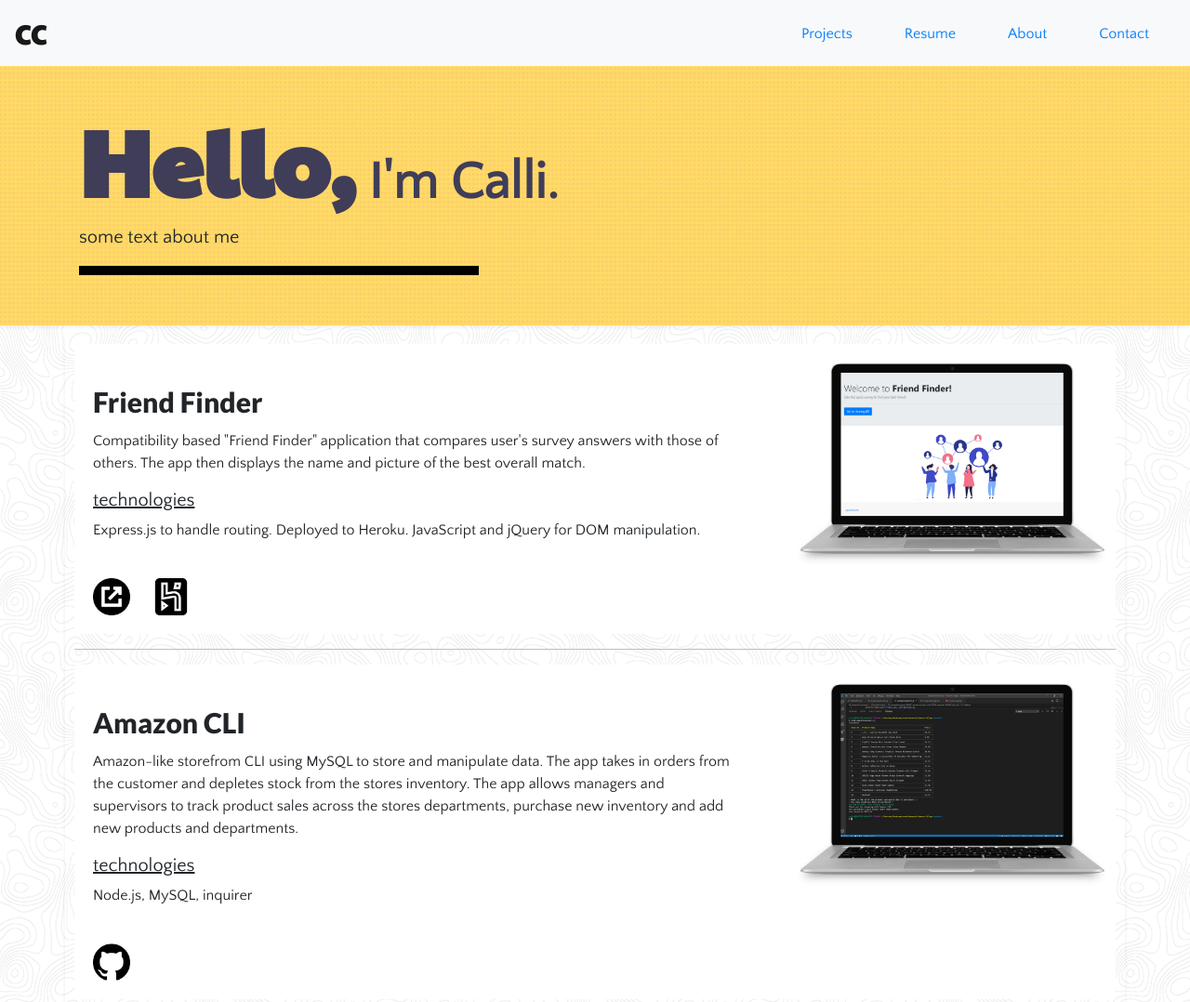
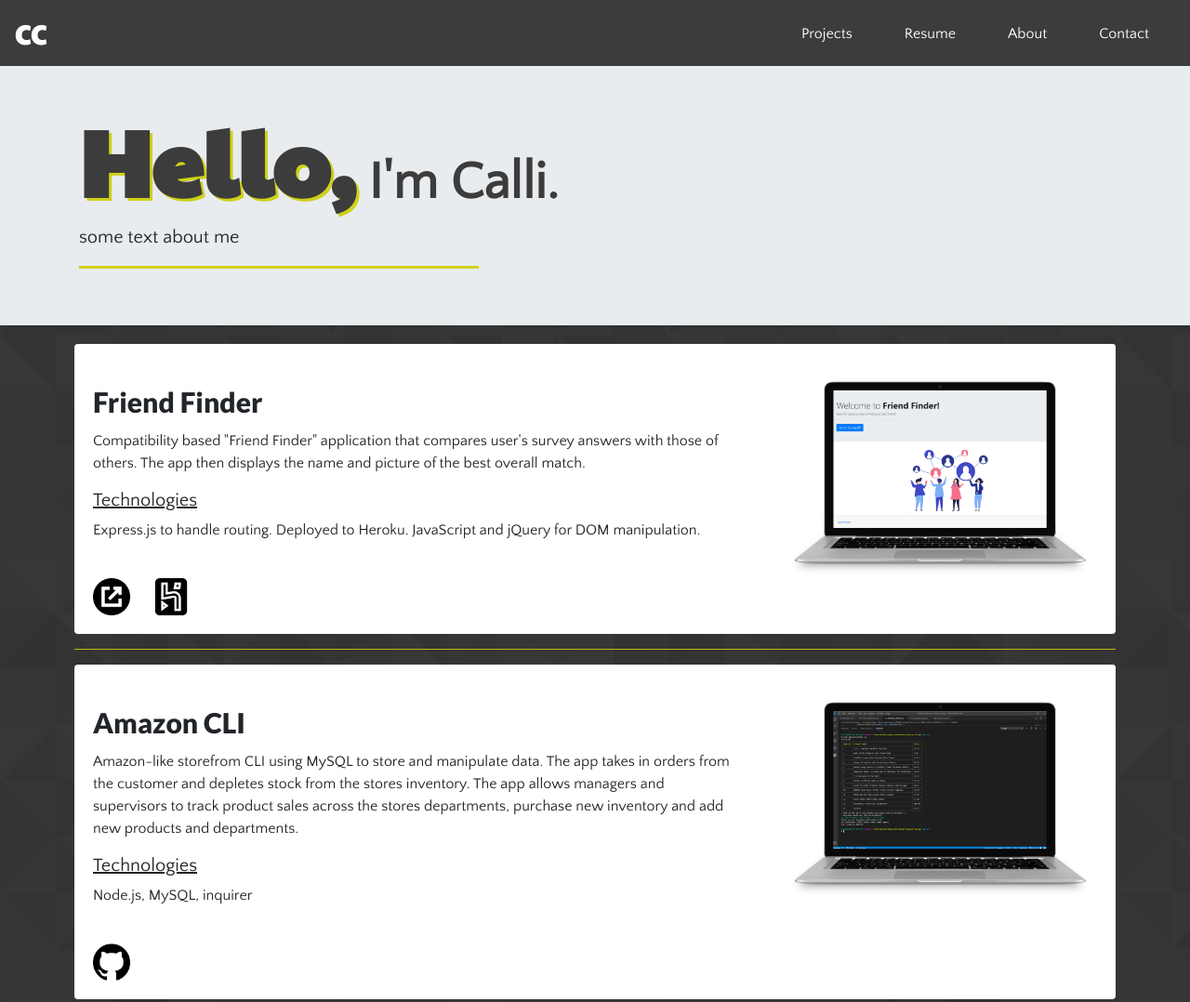
Before and after one commit to ccrase/Updated-Portfolio, a plain HTML site: page index.html in a window 1280 px wide. Shown: the top 1078 px of the page at 93% size. Drawn offline with nearby package versions, Linux system fonts and the light colour scheme.

Commit message:
added small animations and styling

```diff
--- a/assets/style.css
+++ b/assets/style.css
@@ -1,43 +1,58 @@
 body{
-    background-image: url(/assets/images/topography.png);
+    background-image: url(/assets/images/footer_lodyas.png);
+    background-color: #808f85;
     font-family: 'Quattrocento Sans', sans-serif;
+}
 
+
+
+
+
+/* contact header */
+/* navbar at top */
+.navbar-light{
+    background-color: #3c3c3c !important;
 }
-/* contact header */
-
 hr{
-    background-color: lightgray;
+    background-color: #cfd11a;
 }
 .contact-info{
-
     font-size: 18px;
+}
+.btn-link{
+    color: white;
 }
 /* initals */
 .navbar-brand{
     font-family: 'Paytone One', sans-serif;
     font-size: 30px;
-
+    color: white !important;
 }
 /* contact buttons */
 
-.contact-link:hover{
+.btn-link:hover{
     text-emphasis: none;
 }
+
+
+
+
+
 /* jumbortron */
 .jumbotron{
     margin-bottom: 0;
-    background-image: url(/assets/images/yellowtexture.png)
+    /* background-color: #f2e9dc; */
 
 }
 /* jumbotron header */
 #jumbo-header{
     font-weight: bolder;
-    color:#403D58;
+    color: #3c3c3c;
 }
 .hello{
     font-size: 100px;
     font-family: 'Paytone One', sans-serif;
-    /* text-shadow: fuchsia 3px 3px; */
+     text-shadow: #cfd11a 3px 3px;
 }
 /* jumbotron text */
 .lead{
@@ -51,11 +66,16 @@ hr{
     border-top-left-radius: 200px;
 } */
 .rectangle{
-    height: 10px;
+    height: 3px;
     width: 430px;
     float: left;
-    background-color: black;
+    /* background-color: #91ca99; */
+    background-color: #cfd11a;
 }
+
+
+
+
 /* portfolio filer bar */
 .portfolio-filter{
     margin: 5px 0 5px 0;
@@ -65,19 +85,29 @@ hr{
 }
 .filter-icon:hover{
 }
+
+
+
+
 /* main container */
 .main{
     padding: 10px;
     margin-top: 10px;
+    /* background-color: white; */
+
 }
+
+
+
+
 /* cards for every project */
 .card{
     border: none;
-
 }
 .img-thumbnail{
     border: none;
-    padding: 10px;
+    padding-top: 30px;
+    padding-right: 30px;
 }
 /* created date on card */
 .text-muted{
@@ -93,6 +123,9 @@ hr{
 .card-link{
     padding-right: 20px;
     width: 60px;
+}
+.card-link:hover{
+    transform: scale(1.2);
 }
 
 a:hover{
@@ -117,16 +150,17 @@ margin: 0 15px 0 15px;
     text-decoration: none;
 }
 
-/* portfolio buttons */
-.github-link{
-}
+
+
+
 
 /* bottom footer */
 #footer-body{
     text-align: center;
 }
 #footer-header{
-    border-top: 1px solid lightgray;
+    border-top: 1px solid #3c3c3c;
+    background-color: #3c3c3c;
 }
 blockquote{
     text-transform: uppercase;
@@ -137,12 +171,18 @@ blockquote{
 }
 .technologies-title{
     text-decoration: underline;
+    text-transform: capitalize;
 }
 /* icons */
 .icon{
     padding: 0px 10px 20px 10px;
     size: 50px;
 }
+
+
+
+
+
 
 /* form */
 
@@ -167,12 +207,18 @@ input{
     border: none;
 }
 ::placeholder{
+    color: #3c3c3c;
 }
 
 input:focus{
     outline-width: 0;
 }
 
+
+
+
+
+
 /* modal styling */
 .modal{
     text-align: center;
--- a/index.html
+++ b/index.html
@@ -13,6 +13,9 @@
 
     <!--fontawesome kit-->
     <script src="https://kit.fontawesome.com/e6979a7c66.js"></script>
+
+    <!--animate.css-->
+    <link rel="stylesheet" href="https://cdnjs.cloudflare.com/ajax/libs/animate.css/3.7.2/animate.min.css">
 
     <!--external stylesheet-->
     <link rel="stylesheet" href="assets/style.css">
@@ -85,9 +88,9 @@
       </div>   -->
 
     <!--containter-->
-    <div class="container shadow-sm main">
+    <div class="container main  scroll-animations">
       <!--friend matcher-->
-      <div class="card">
+      <div class="card animated">
           <div class="row">
               <div class="col-sm-8">
                 <div class="card-body">
@@ -109,7 +112,7 @@
       <hr>
 
       <!--Amazon CLI-->
-      <div class="card">
+      <div class="card animated">
         <div class="row">
             <div class="col-sm-8">
               <div class="card-body">
@@ -131,7 +134,7 @@
     <hr>
 
       <!--alphabet game-->
-      <div class="card">
+      <div class="card animated">
           <div class="row">
               <div class="col-sm-8">
                 <div class="card-body">
@@ -153,7 +156,7 @@
       <hr>
 
       <!--gif tastic-->
-      <div class="card">
+      <div class="card animated">
           <div class="row">
               <div class="col-sm-8">
                 <div class="card-body">
@@ -176,7 +179,7 @@
       <hr>
 
       <!--liri-->
-      <div class="card">
+      <div class="card animated">
           <div class="row">
               <div class="col-sm-8">
                 <div class="card-body">
@@ -201,7 +204,7 @@
 
 
       <!--train time-->
-      <div class="card">
+      <div class="card animated">
           <div class="row">
               <div class="col-sm-8">
                 <div class="card-body">
@@ -224,7 +227,7 @@
       <hr>
 
       <!--crystal game-->
-      <div class="card">
+      <div class="card animated">
           <div class="row">
               <div class="col-sm-8">
                 <div class="card-body">
@@ -247,7 +250,7 @@
       <hr>
 
       <!--hangman game-->
-      <div class="card">
+      <div class="card animated">
           <div class="row">
               <div class="col-sm-8">
                 <div class="card-body">
@@ -322,5 +325,29 @@
     <script src="https://code.jquery.com/jquery-3.3.1.slim.min.js" integrity="sha384-q8i/X+965DzO0rT7abK41JStQIAqVgRVzpbzo5smXKp4YfRvH+8abtTE1Pi6jizo" crossorigin="anonymous"></script>
     <script src="https://cdnjs.cloudflare.com/ajax/libs/popper.js/1.14.7/umd/popper.min.js" integrity="sha384-UO2eT0CpHqdSJQ6hJty5KVphtPhzWj9WO1clHTMGa3JDZwrnQq4sF86dIHNDz0W1" crossorigin="anonymous"></script>
     <script src="https://stackpath.bootstrapcdn.com/bootstrap/4.3.1/js/bootstrap.min.js" integrity="sha384-JjSmVgyd0p3pXB1rRibZUAYoIIy6OrQ6VrjIEaFf/nJGzIxFDsf4x0xIM+B07jRM" crossorigin="anonymous"></script>
+    <script type="text/javascript">
+      $(document).ready(function(){
+
+          function isScrolledIntoView(elem){
+            //checks to see if element is scrolled into view
+            var docViewTop = $(window).scrollTop();
+            var docViewBottom = docViewTop + $(window).height();
+
+            var elemTop = $(elem).offset().top;
+            var elemBottom = elemTop + $(elem).height();
+
+            return ((elemBottom <= docViewBottom) && (elemTop >= docViewTop));
+          };
+
+          //if element is scrolled into view, fade it in
+          $(window).scroll(function(){
+            $('.scroll-animations .animated').each(function(){
+              if(isScrolledIntoView(this) === true){
+                $(this).addClass('bounceIn');
+              }
+            })
+          })
+      });
+    </script>
   </body>
 </html>
```
Also changed, not shown: contact.html (+0 -1 lines), assets/images/dark_wall.png (added), assets/images/footer_lodyas.png (added), assets/images/random_grey_variations.png (added).
